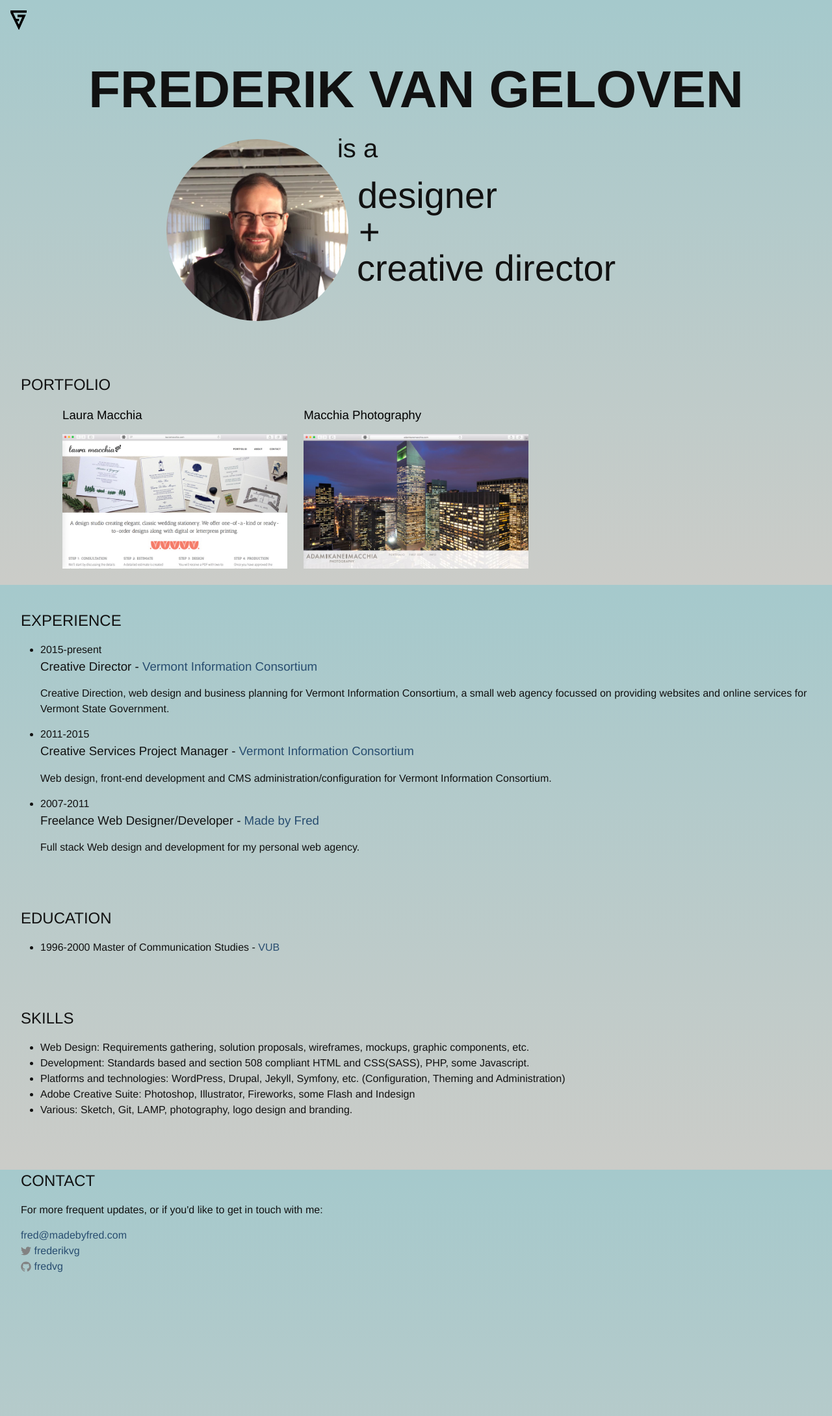
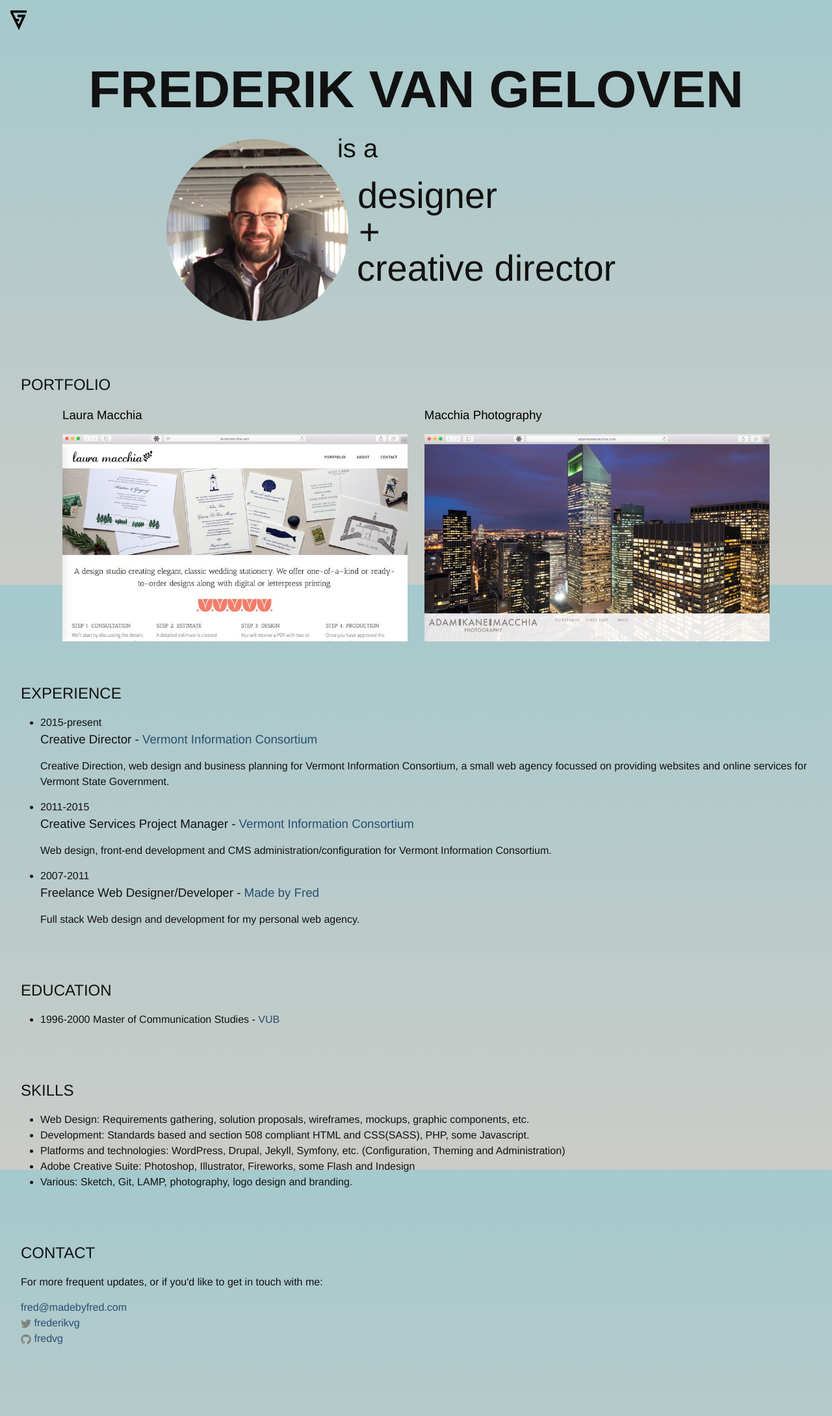
Before and after one commit to fredvg/fredvg.github.io, a Jekyll site: the page built from index.html, in a window 1280 px wide. Shown: the whole page at 65% size. Built offline with Jekyll 4.4.1, drawn with Linux system fonts in a browser that asks for light colours; before the commit the page ends 2068 px from its top, so only the background shows below that.

Commit message:
switch homepage portfolio columns to 2

```diff
--- a/css/main.scss
+++ b/css/main.scss
@@ -205,7 +205,7 @@ section.portfolio {
 	ul {
 		@include outer-container;
 		li {
-			@include span-columns(4);
+			@include span-columns(6);
 			list-style: none;
 			a {
 				color: #000;
```
